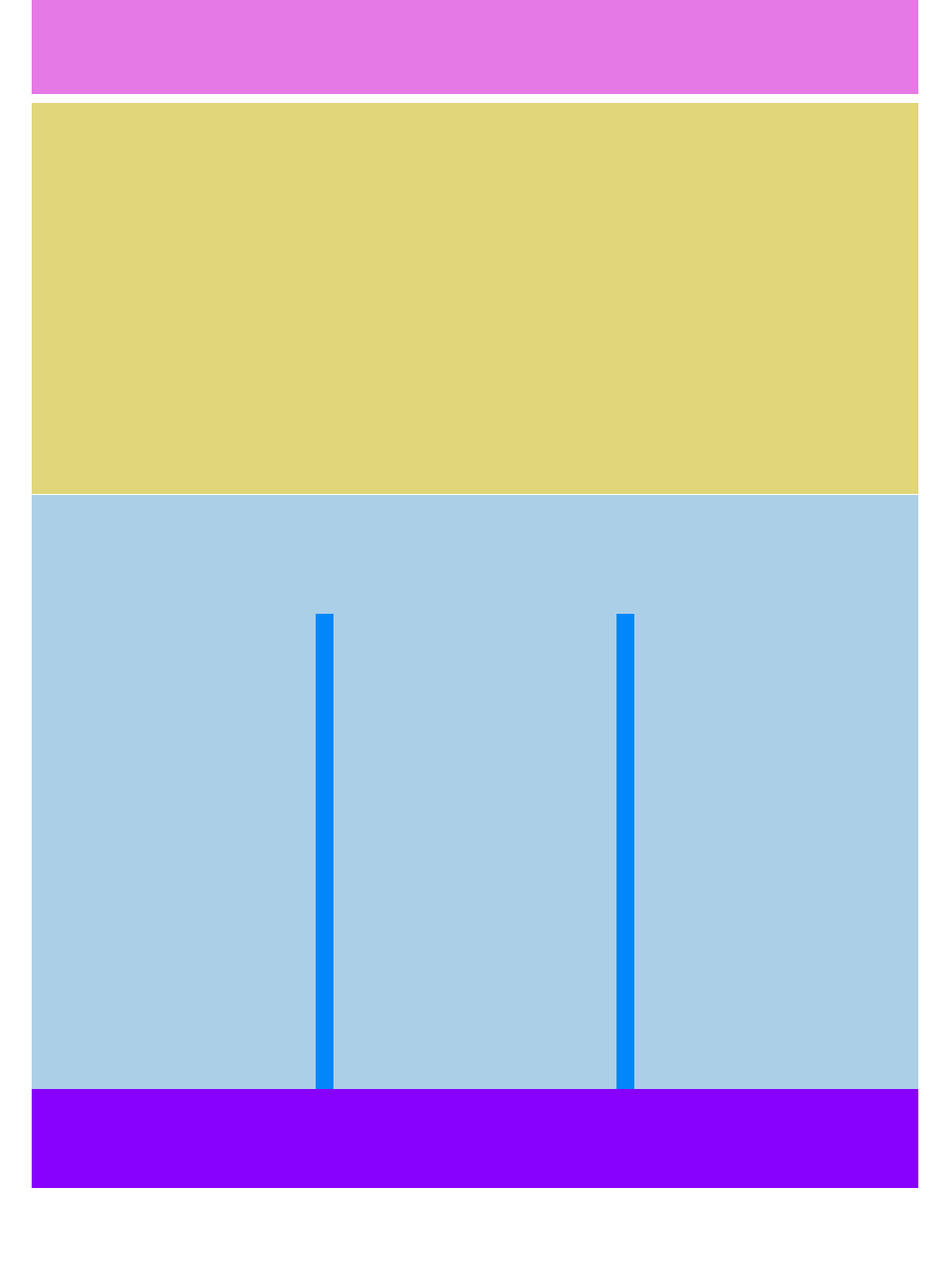
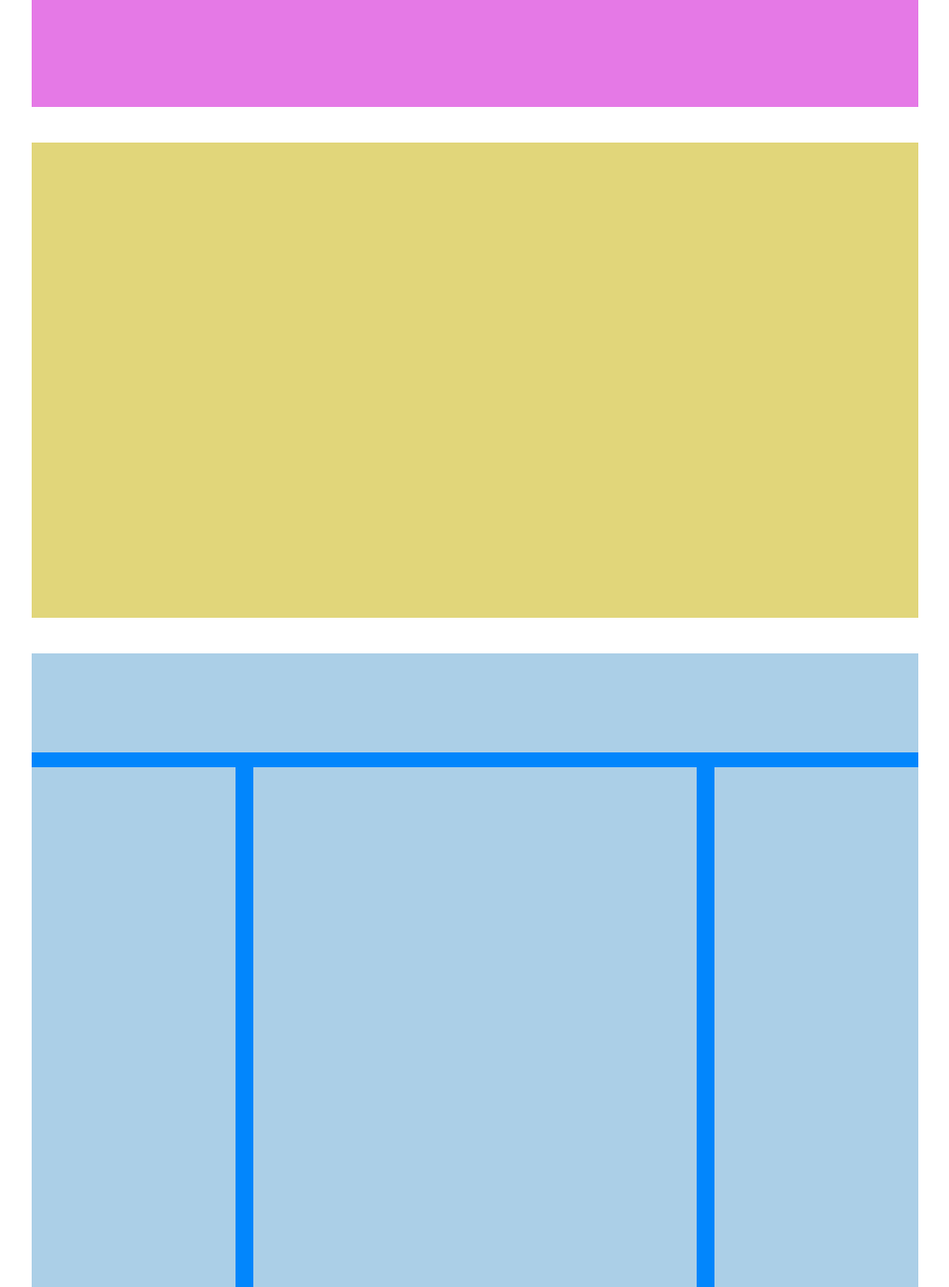
Before and after one commit to salzanopm/htmlcss-struttura-wp, a plain HTML site: page index.html in a window 1280 px wide. Shown: the top 1300 px of the page at 99% size, without its empty margins (160-1119 px from the left). Before the commit the page ends 1200 px from the top, so only its background shows below. Drawn offline with Linux system fonts and the light colour scheme.

Commit message:
correzione

```diff
--- a/css/style.css
+++ b/css/style.css
@@ -13,18 +13,18 @@
 
 /* HEADER */
 header {
-    height: 500px;
+    height: 600px;
+    margin-bottom: 60px;
 }
 .title {
     background-color: #e579e6;
-    height: 19%;
-    margin-bottom: 1%;
+    height: 18%;
+    margin-bottom: 4%;
 }
 
 .img-title {
     background-color: #e1d67a;
-    height: 79%;
-    margin-bottom: 1%;
+    height: 80%;
 }
 
 /* MAIN */
@@ -35,17 +35,20 @@ header {
 }
 
 .main-container{
-    height: 600px;
     background-color: #0286fc;
+    margin-bottom: 15px;
+    padding-bottom: 15px;
 }
 
 .riga {
-    height: 20%;
+    height: 100px;
     background-color: #abcfe7;
+    margin-bottom: 15px;
 }
 
 .col-container {
-    height: 80%;
+    height: 600px;
+    margin-bottom: 15px;
 }
 
 .col {
@@ -56,17 +59,17 @@ header {
 
 
 .widget {
-    width: 32%;
+    width: 23%;
 }
 
 .central {
-    width: 32%;
+    width: 50%;
     margin-left: 2%;
     margin-right: 2%;
 }
 
 .links {
-    width: 32%;
+    width: 23%;
 }
 
 
```
